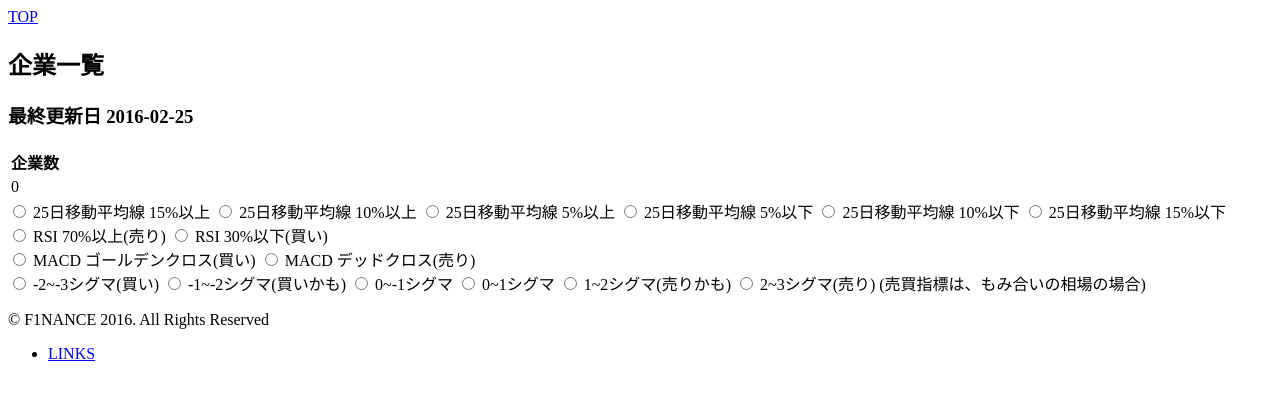
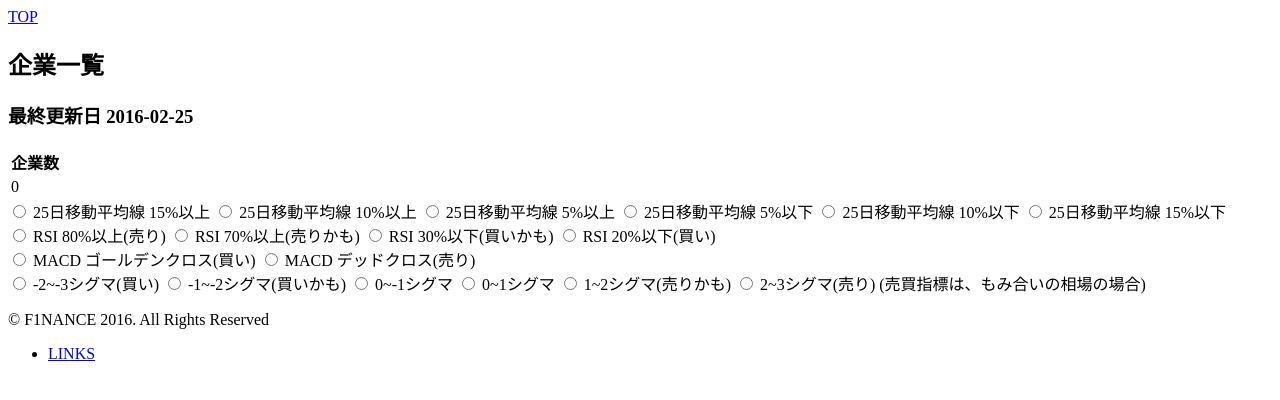
Before and after one commit to her0e1c1/pystock, a Flask app: page / in a window 1280 px wide. Shown: the top 400 px of the page. Run offline with Flask 2, Linux system fonts and the light colour scheme; data that the repository does not hold is empty; parts of the project's set-up code (start-up, migrations or seed data) failed here and were passed over.

Commit message:
bug fix. add options for RSI

```diff
--- a/stock/server/templates/index.html
+++ b/stock/server/templates/index.html
@@ -30,8 +30,10 @@
       {{ radio(v, "ratio_closing_minus_rolling_mean_25", "25日移動平均線 %s" % label) }}
     {% endfor %}
     <br>
-    {{ radio("70", "closing_rsi_14", "RSI 70%以上(売り)") }}
-    {{ radio("30", "closing_rsi_14", "RSI 30%以下(買い)") }}
+    {{ radio("80", "closing_rsi_14", "RSI 80%以上(売り)") }}
+    {{ radio("70", "closing_rsi_14", "RSI 70%以上(売りかも)") }}
+    {{ radio("-30", "closing_rsi_14", "RSI 30%以下(買いかも)") }}
+    {{ radio("-20", "closing_rsi_14", "RSI 20%以下(買い)") }}
     <br>
     {{ radio("1",  "closing_macd_minus_signal", "MACD ゴールデンクロス(買い)") }}
     {{ radio("-1", "closing_macd_minus_signal", "MACD デッドクロス(売り)") }}
```
